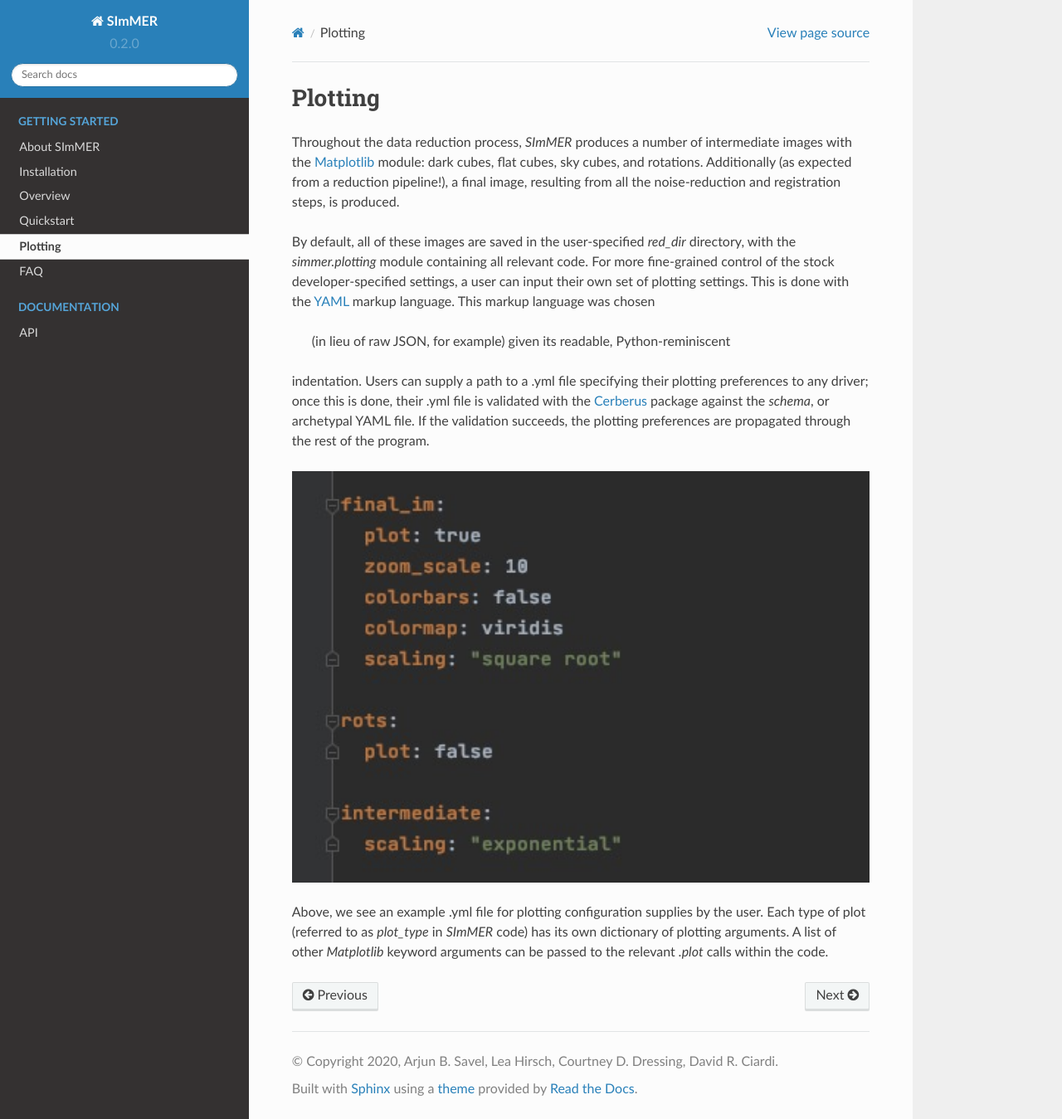
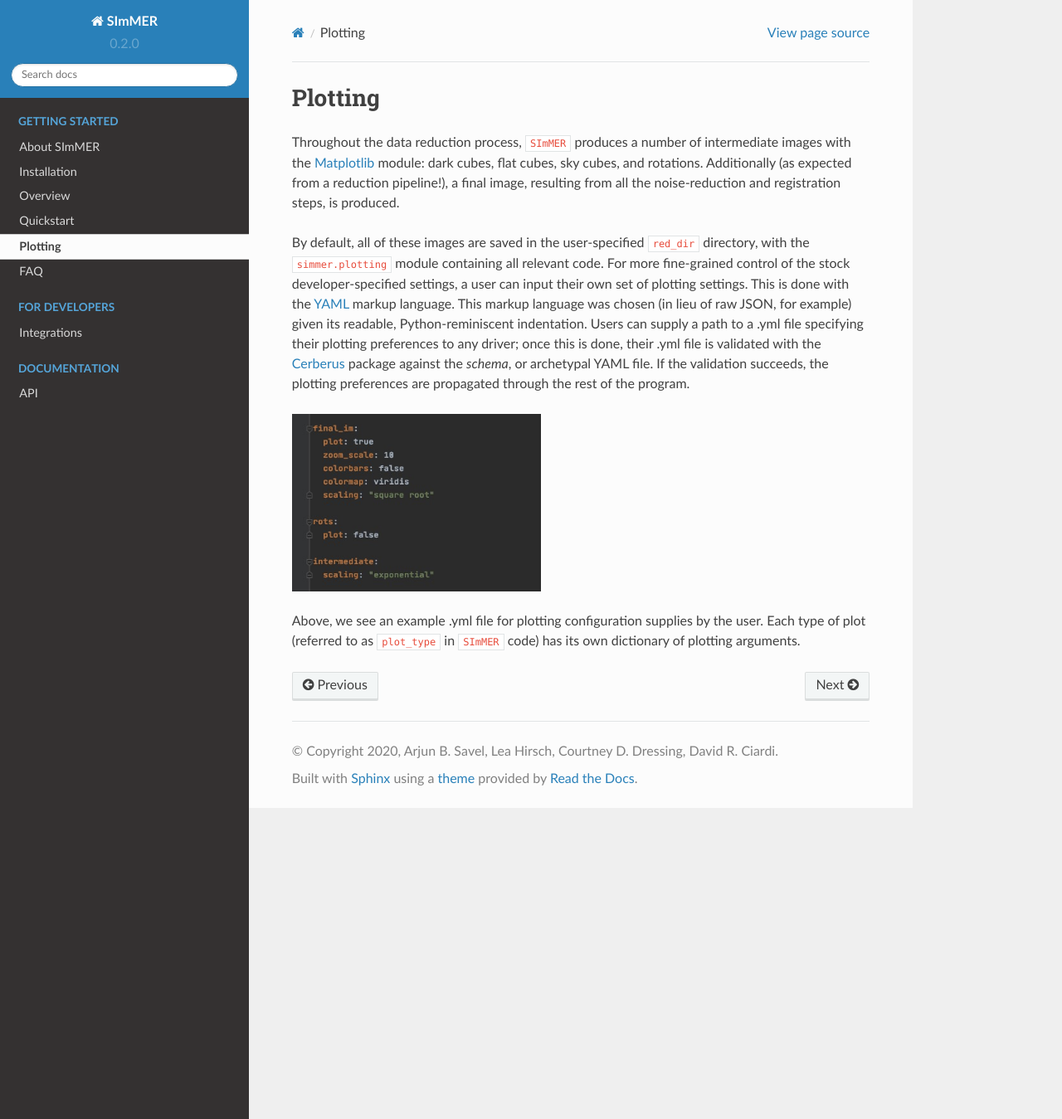
Before and after one commit to arjunsavel/SImMER, a Sphinx documentation site: the page built from docs/pages/plotting.rst, in a window 1280 px wide and 1349 px high. Shown: the whole window at 83% size. Built offline with Sphinx 7.4.7 and the Read the Docs theme 2.0.0, drawn with Linux system fonts in a browser that asks for light colours; pages that are not in the unit, such as notebooks, are missing from menus.

Commit message:
Added integration documentation [skip ci]

```diff
--- a/docs/index.rst
+++ b/docs/index.rst
@@ -18,6 +18,12 @@
    pages/FAQ
 
 .. toctree::
+   :maxdepth: 3
+   :caption: For developers
+
+   pages/integrations
+
+.. toctree::
    :maxdepth: 2
    :caption: Documentation
 
--- a/docs/pages/plotting.rst
+++ b/docs/pages/plotting.rst
@@ -1,17 +1,17 @@
 Plotting
 ============
-Throughout the data reduction process, `SImMER` produces a number of
+Throughout the data reduction process, :code:`SImMER` produces a number of
 intermediate images with the `Matplotlib <https://matplotlib.org/>`_ module:
 dark cubes, flat cubes, sky cubes, and rotations.
 Additionally (as expected from a reduction pipeline!), a final image, resulting
 from all the noise-reduction and registration steps, is produced.
 
-By default, all of these images are saved in the user-specified `red_dir`
-directory, with the `simmer.plotting` module containing all relevant code.
+By default, all of these images are saved in the user-specified :code:`red_dir`
+directory, with the :code:`simmer.plotting` module containing all relevant code.
 For more fine-grained control of the stock developer-specified
 settings, a user can input their own set of plotting settings. This is done with
 the `YAML <https://yaml.org/>`_ markup language. This markup language was chosen
- (in lieu of raw JSON, for example) given its readable, Python-reminiscent
+(in lieu of raw JSON, for example) given its readable, Python-reminiscent
 indentation. Users can supply a path to a .yml file specifying their plotting
 preferences to any driver; once this is done, their .yml file is validated with
 the `Cerberus <https://docs.python-cerberus.org/en/stable/index.html>`_ package
@@ -19,10 +19,9 @@
 the plotting preferences are propagated through the rest of the program.
 
 .. image:: ../img/example_yml.jpg
-  :width: 700
+  :width: 300
   :alt: The example .yml file demonstrating default fields.
 
 Above, we see an example .yml file for plotting configuration supplies by the
-user. Each type of plot (referred to as `plot_type` in `SImMER` code) has its
-own dictionary of plotting arguments. A list of other `Matplotlib` keyword
-arguments can be passed to the relevant `.plot` calls within the code.
+user. Each type of plot (referred to as :code:`plot_type` in :code:`SImMER` code) has its
+own dictionary of plotting arguments.
```
Also changed, not shown: docs/pages/integrations.rst (added, +60 -0 lines), 1 other file.
